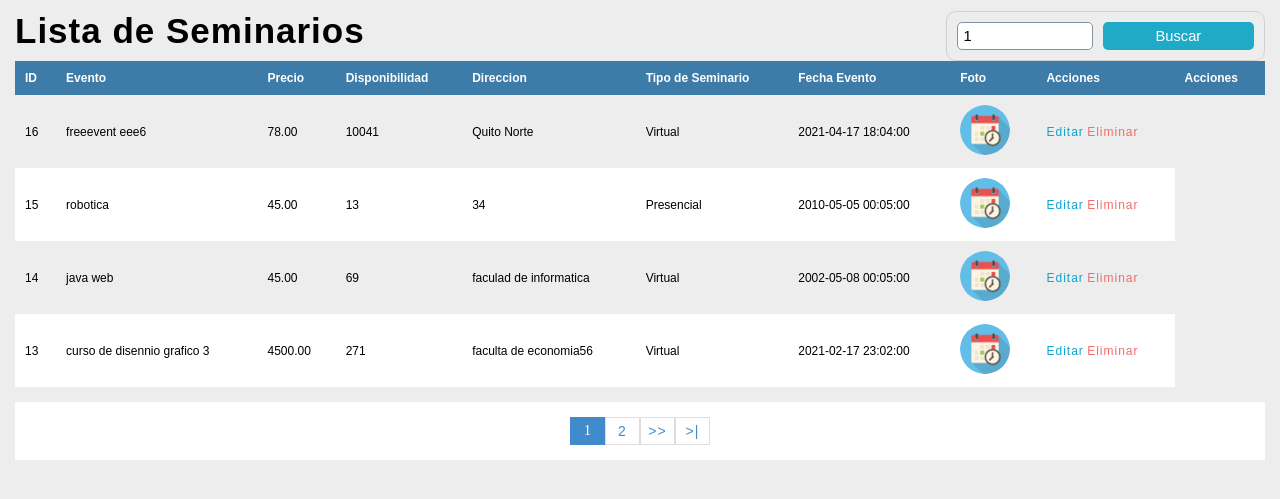
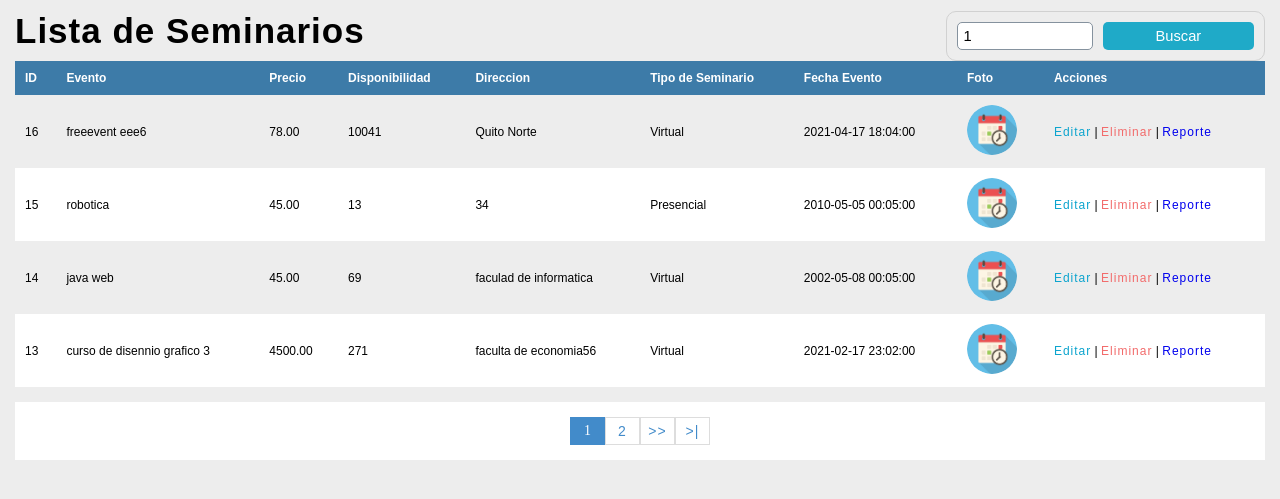
Before and after one commit to Root01x/dev-gym-application, a PHP site: page /sistema/buscar_evento.php?busqueda=1 in a window 1280 px wide. Shown: the part 79-578 px from the top of the page. Run offline with PHP 8.4, Linux system fonts and the light colour scheme; a user stored in the database is signed in; data comes from the database, SQL or seed files in the repository; data that the repository does not hold is empty; some libraries are stand-ins or nearby versions.

Commit message:
fix busqueda seminario

```diff
--- a/sistema/buscar_evento.php
+++ b/sistema/buscar_evento.php
@@ -58,7 +58,7 @@
                             # code...
 
                     ?>
-                <th>Acciones</th>
+
                 <?php }?>
             </tr>
 
@@ -146,10 +146,13 @@
 
 
 
+                    <a class="link_edit" href="editar_evento.php?id=<?php echo $data["codevento"];?>">Editar</a>
 
+                    |
+                   <a class="link_delete del_event" href="#" event="<?php echo $data["codevento"];?>">Eliminar</a>
+                    |
+                   <a class="link_report rep_event" href="#" event="<?php echo $data["codevento"];?>">Reporte</a>
 
-                    <a class="link_edit" href="editar_cliente.php?id=<?php echo $data["idcliente"];?>">Editar</a>
-                    <a class="link_delete" href="eliminar_cliente.php?id=<?php echo $data["idcliente"];?>">Eliminar</a>
                     </td>
                     <?php
                         }
--- a/sistema/js/functions.js
+++ b/sistema/js/functions.js
@@ -679,7 +679,7 @@
                        //PdfCreate(info.codcliente,info.nofactura)
 
                        //location.reload();
-                       window.location.href = "/dev-seminarios-application/sistema/";
+                       window.location.href = "/dev-seminarios-application/";
                      }else{
                          console.log('no data');
                          alert("ALGO SALIO MAL")
```
